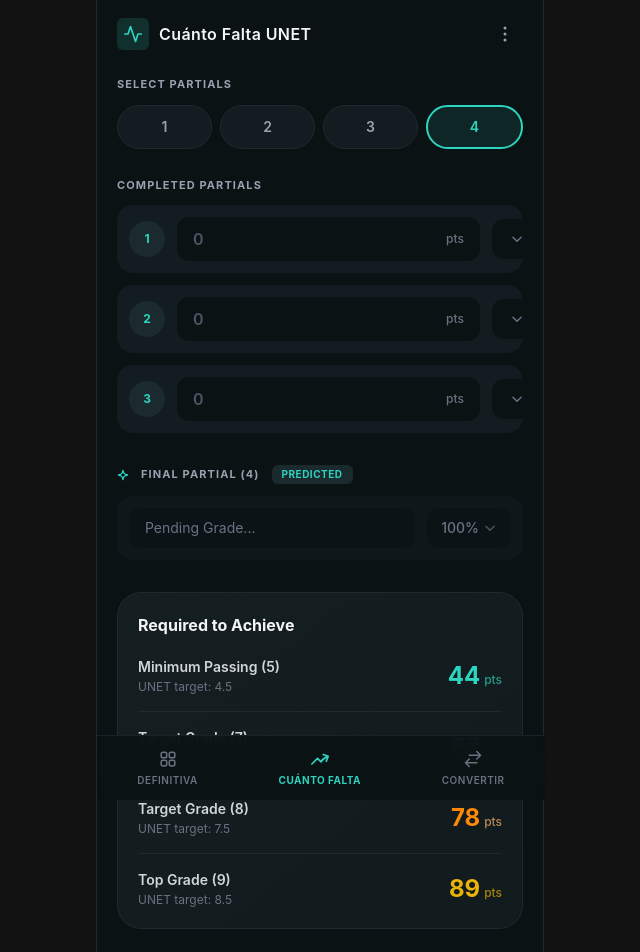
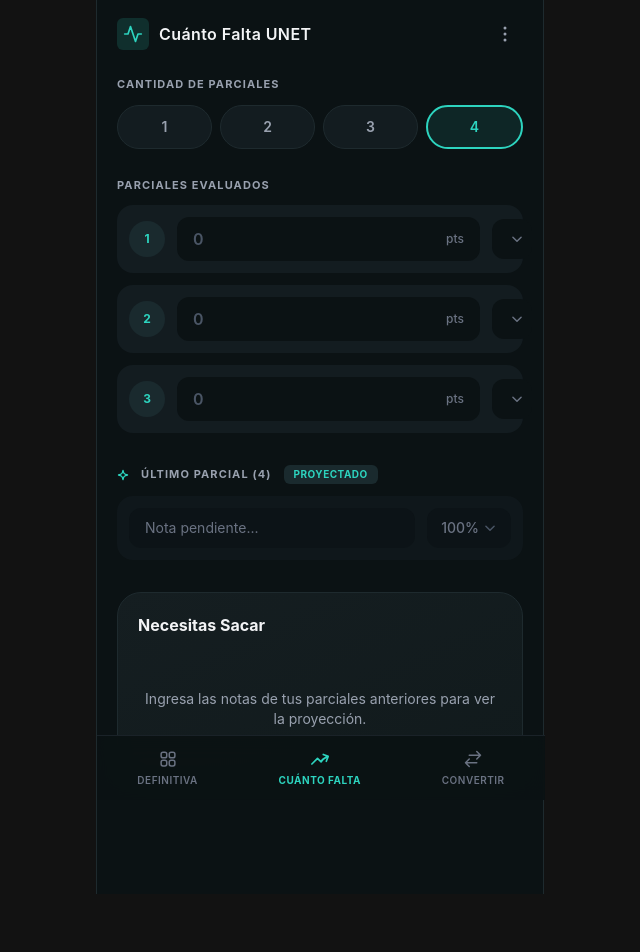
Before and after one commit to adri4nza/cuanto-falta-unet, a React (Vite) app: page / in a window 1280 px wide. Shown: the top 952 px of the page, without its empty margins (320-960 px from the left). After the commit the page ends 894 px from the top, so only its background shows below. Built offline with nearby package versions, Linux system fonts and the light colour scheme.

Commit message:
Refactor components to handle weight validation, add custom weight options, and update UI text for clarity

```diff
--- a/src/App.tsx
+++ b/src/App.tsx
@@ -63,7 +63,11 @@
     (total, item) => total + toNumber(item.weight),
     0,
   )
-  const remainingWeight = Math.max(0, 100 - usedWeight)
+  const hasWeightOverflow = usedWeight > 100
+  const remainingWeight = hasWeightOverflow ? 0 : Math.max(0, 100 - usedWeight)
+
+  const hasEmptyGrades = gradesData.some((item) => String(item.grade).trim() === '')
+  const isReadyToCalculate = !hasEmptyGrades && !hasWeightOverflow
 
   const currentAccumulated = gradesData.reduce((total, item) => {
     const grade = toNumber(item.grade)
@@ -105,11 +109,17 @@
           onGradeChange={updateGrade}
           onWeightChange={updateWeight}
         />
+        {hasWeightOverflow && (
+          <p className="mt-3 text-center text-xs font-medium text-red-400">
+            Error: La suma de los porcentajes supera el 100%
+          </p>
+        )}
         <PredictedPartial
           partialNumber={selectedPartials}
           remainingWeight={remainingWeight}
         />
         <ResultsCard
+          isReadyToCalculate={isReadyToCalculate}
           requiredFor5={requiredFor5}
           requiredFor7={requiredFor7}
           requiredFor8={requiredFor8}
--- a/src/components/CompletedPartials.tsx
+++ b/src/components/CompletedPartials.tsx
@@ -1,3 +1,5 @@
+import { useState } from 'react'
+
 export interface CompletedPartialItem {
   id: number
   grade: string | number
@@ -17,6 +19,11 @@
   onGradeChange,
   onWeightChange,
 }: CompletedPartialsProps) {
+  const [customWeightIds, setCustomWeightIds] = useState<number[]>([])
+
+  const isPresetWeight = (weight: string | number) =>
+    weightOptions.includes(Number(weight))
+
   const handleGradeChange = (id: number, rawValue: string) => {
     if (rawValue === '') {
       onGradeChange(id, '')
@@ -32,14 +39,46 @@
     onGradeChange(id, String(clampedValue))
   }
 
+  const enableCustomWeight = (id: number) => {
+    setCustomWeightIds((previousIds) =>
+      previousIds.includes(id) ? previousIds : [...previousIds, id],
+    )
+    onWeightChange(id, '')
+  }
+
+  const disableCustomWeight = (id: number, value: string) => {
+    setCustomWeightIds((previousIds) => previousIds.filter((itemId) => itemId !== id))
+    onWeightChange(id, value)
+  }
+
+  const handleCustomWeightChange = (id: number, rawValue: string) => {
+    if (rawValue === '') {
+      onWeightChange(id, '')
+      return
+    }
+
+    const parsedValue = Number(rawValue)
+    if (!Number.isFinite(parsedValue)) {
+      return
+    }
+
+    const clampedValue = Math.min(100, Math.max(0, parsedValue))
+    onWeightChange(id, String(clampedValue))
+  }
+
   return (
     <section className="mt-7">
       <h2 className="mb-3 text-[11px] font-bold tracking-widest text-gray-400 uppercase">
-        Completed Partials
+        Parciales Evaluados
       </h2>
 
       <div className="flex flex-col gap-3">
-        {items.map((item) => (
+        {items.map((item) => {
+          const isCustomWeight =
+            customWeightIds.includes(item.id) ||
+            (item.weight !== '' && !isPresetWeight(item.weight))
+
+          return (
             <div
               key={item.id}
               className="flex items-center gap-3 rounded-2xl bg-[#131c20] px-3 py-3"
@@ -60,10 +99,35 @@
                 <span className="text-xs font-medium text-gray-500">pts</span>
               </div>
 
+              {isCustomWeight ? (
+                <div className="relative flex w-24 items-center rounded-xl bg-[#0b1214] px-2.5 py-2.5">
+                  <input
+                    type="number"
+                    inputMode="decimal"
+                    value={item.weight}
+                    onChange={(event) =>
+                      handleCustomWeightChange(item.id, event.target.value)
+                    }
+                    placeholder="0"
+                    className="w-full bg-transparent pr-5 text-sm font-medium text-gray-300 outline-none placeholder:text-gray-600 [appearance:textfield] [&::-webkit-inner-spin-button]:appearance-none [&::-webkit-outer-spin-button]:appearance-none"
+                  />
+                  <span className="pointer-events-none absolute right-2 text-xs text-gray-500">
+                    %
+                  </span>
+                </div>
+              ) : (
                 <div className="relative flex w-24 items-center rounded-xl bg-[#0b1214] px-2.5 py-2.5">
                   <select
                     value={item.weight}
-                onChange={(event) => onWeightChange(item.id, event.target.value)}
+                    onChange={(event) => {
+                      const value = event.target.value
+                      if (value === 'custom') {
+                        enableCustomWeight(item.id)
+                        return
+                      }
+
+                      disableCustomWeight(item.id, value)
+                    }}
                     className="w-full appearance-none bg-transparent pr-5 text-sm font-medium text-gray-300 outline-none"
                   >
                     <option value="" className="bg-[#0b1214] text-gray-500">
@@ -78,6 +142,9 @@
                         {weight}%
                       </option>
                     ))}
+                    <option value="custom" className="bg-[#0b1214] text-gray-200">
+                      Otro...
+                    </option>
                   </select>
                   <svg
                     className="pointer-events-none absolute right-2 h-3.5 w-3.5 text-gray-500"
@@ -93,8 +160,10 @@
                     />
                   </svg>
                 </div>
+              )}
             </div>
-        ))}
+          )
+        })}
       </div>
     </section>
   )
--- a/src/components/PredictedPartial.tsx
+++ b/src/components/PredictedPartial.tsx
@@ -25,18 +25,18 @@
             />
           </svg>
           <h2 className="text-[11px] font-bold tracking-widest text-gray-400 uppercase">
-            Final Partial ({partialNumber})
+            Último Parcial ({partialNumber})
           </h2>
         </div>
 
         <span className="rounded-md bg-[#1a2a2e] px-2.5 py-0.5 text-[10px] font-bold tracking-wider text-[#2dd4bf] uppercase">
-          Predicted
+          Proyectado
         </span>
       </div>
 
       <div className="flex items-center gap-3 rounded-2xl bg-[#131c20]/60 px-3 py-3">
         <div className="flex flex-1 items-center rounded-xl bg-[#0b1214]/60 px-4 py-2.5">
-          <span className="text-sm text-gray-500">Pending Grade...</span>
+          <span className="text-sm text-gray-500">Nota pendiente...</span>
         </div>
 
         <div className="flex items-center gap-1 rounded-xl bg-[#0b1214]/60 px-3.5 py-2.5">
--- a/src/components/ResultsCard.tsx
+++ b/src/components/ResultsCard.tsx
@@ -1,6 +1,7 @@
 type RequiredGradeValue = number | 'Imposible'
 
 interface ResultsCardProps {
+  isReadyToCalculate: boolean
   requiredFor5: RequiredGradeValue
   requiredFor7: RequiredGradeValue
   requiredFor8: RequiredGradeValue
@@ -11,6 +12,7 @@
   typeof value === 'number'
 
 function ResultsCard({
+  isReadyToCalculate,
   requiredFor5,
   requiredFor7,
   requiredFor8,
@@ -19,12 +21,18 @@
   return (
     <section className="mt-8">
       <div className="rounded-3xl border border-[#1e2a2e] bg-linear-to-br from-[#151e21] to-[#111a1c] p-5">
-        <h3 className="mb-5 text-base font-bold text-gray-100">Required to Achieve</h3>
+        <h3 className="mb-5 text-base font-bold text-gray-100">Necesitas Sacar</h3>
 
+        {!isReadyToCalculate ? (
+          <p className="py-8 text-center text-sm text-gray-400">
+            Ingresa las notas de tus parciales anteriores para ver la proyección.
+          </p>
+        ) : (
+          <>
             <div className="flex items-center justify-between">
               <div>
-            <p className="text-sm font-semibold text-gray-300">Minimum Passing (5)</p>
-            <p className="mt-0.5 text-xs text-gray-500">UNET target: 4.5</p>
+                <p className="text-sm font-semibold text-gray-300">Para Aprobar (5)</p>
+                <p className="mt-0.5 text-xs text-gray-500">Alcanzable</p>
               </div>
               <div className="text-right">
                 <span className="text-2xl font-bold text-[#2dd4bf]">{requiredFor5}</span>
@@ -38,8 +46,8 @@
 
             <div className="flex items-center justify-between">
               <div>
-            <p className="text-sm font-semibold text-gray-300">Target Grade (7)</p>
-            <p className="mt-0.5 text-xs text-gray-500">UNET target: 6.5</p>
+                <p className="text-sm font-semibold text-gray-300">Para llegar a 7</p>
+                <p className="mt-0.5 text-xs text-gray-500">Requiere nota alta</p>
               </div>
               <div className="text-right">
                 <span className="text-2xl font-bold text-[#93c5fd]">{requiredFor7}</span>
@@ -53,8 +61,8 @@
 
             <div className="flex items-center justify-between">
               <div>
-            <p className="text-sm font-semibold text-gray-300">Target Grade (8)</p>
-            <p className="mt-0.5 text-xs text-gray-500">UNET target: 7.5</p>
+                <p className="text-sm font-semibold text-gray-300">Para llegar a 8</p>
+                <p className="mt-0.5 text-xs text-gray-500">Requiere nota alta</p>
               </div>
               <div className="text-right">
                 <span className="text-2xl font-bold text-orange-400">{requiredFor8}</span>
@@ -68,8 +76,8 @@
 
             <div className="flex items-center justify-between">
               <div>
-            <p className="text-sm font-semibold text-gray-300">Top Grade (9)</p>
-            <p className="mt-0.5 text-xs text-gray-500">UNET target: 8.5</p>
+                <p className="text-sm font-semibold text-gray-300">Nota Máxima (9)</p>
+                <p className="mt-0.5 text-xs text-gray-500">Requiere nota alta</p>
               </div>
               <div className="text-right">
                 <span className="text-2xl font-bold text-[#eab308]">{requiredFor9}</span>
@@ -78,6 +86,8 @@
                 )}
               </div>
             </div>
+          </>
+        )}
       </div>
     </section>
   )
--- a/src/components/SegmentedControl.tsx
+++ b/src/components/SegmentedControl.tsx
@@ -12,7 +12,7 @@
   return (
     <section className="mt-4">
       <h2 className="mb-3 text-[11px] font-bold tracking-widest text-gray-400 uppercase">
-        Select Partials
+        Cantidad de Parciales
       </h2>
 
       <div className="flex gap-2">
```
Lines whose indentation alone changed are shown as unchanged.
